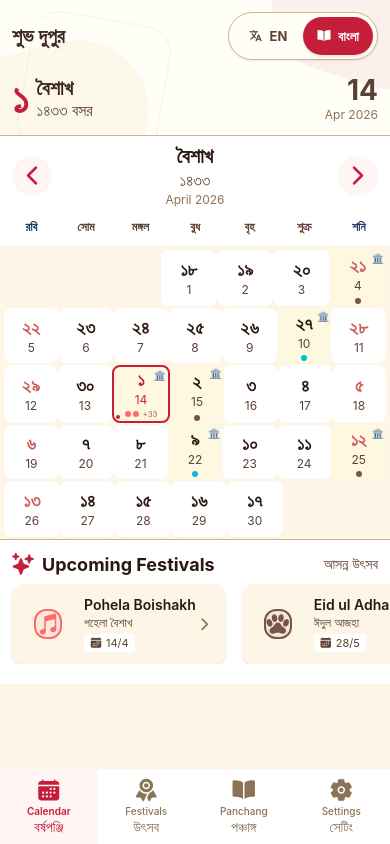
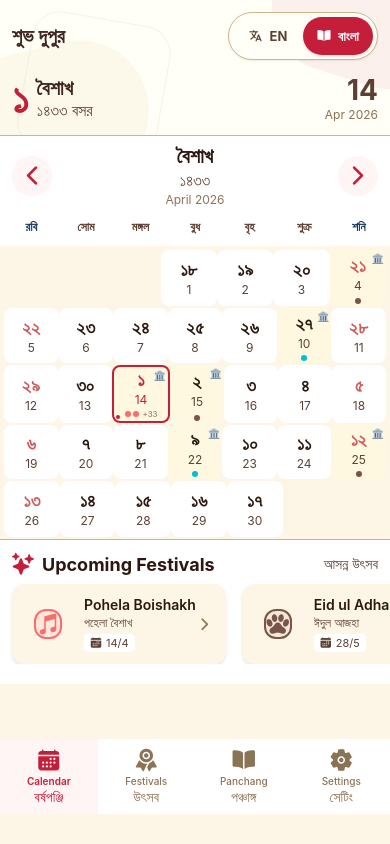
Before and after one commit to moktarul12/bengalicalendar, a React Native app: screen / in a window 390 px wide. Built offline with nearby package versions, Linux system fonts and the light colour scheme.

Commit message:
build 17

```diff
--- a/src/components/BottomNavBar.tsx
+++ b/src/components/BottomNavBar.tsx
@@ -54,7 +54,7 @@ const styles = StyleSheet.create({
     // borderTopWidth: 1, // Removed top border
     // borderTopColor: COLORS.border, // Removed top border
     // paddingBottom: 8, // Removed to eliminate spacing
-    // marginBottom: 30, // Removed to eliminate black space above navigation
+     marginBottom: 30, // Removed to eliminate black space above navigation
     // ...SHADOWS.md, // Removed shadow
   },
   tab: {
```
